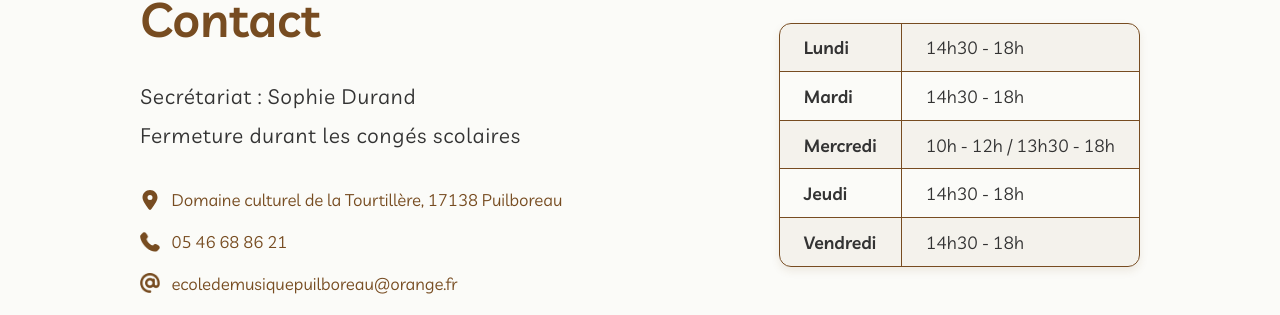
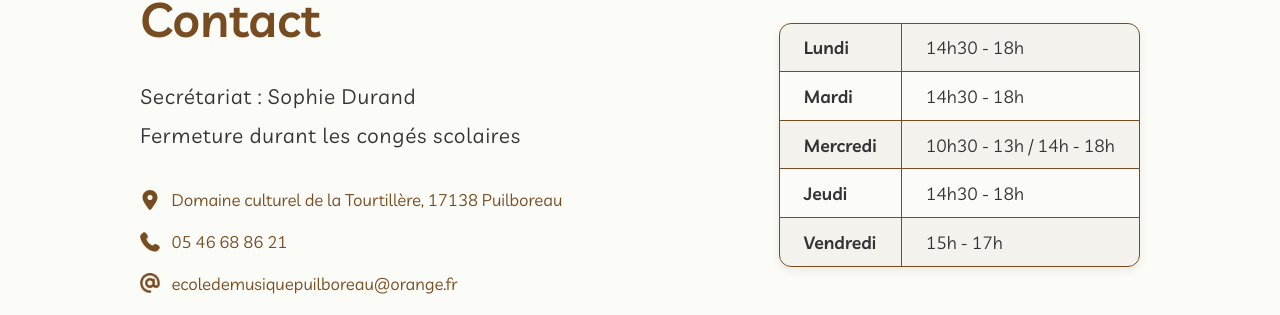
Before and after one commit to AlexBnd11/mille_et_une_notes, a React (Vite) app: page /contact in a window 1280 px wide. Shown: the part 461-776 px from the top of the page. Built offline with nearby package versions, Linux system fonts and the light colour scheme.

Commit message:
fichiers + horaires modif

```diff
--- a/src/pages/Association.jsx
+++ b/src/pages/Association.jsx
@@ -3,7 +3,7 @@ import Tourtillere2 from '../assets/tourtillere_2.jpg';
 import { useEffect } from 'react';
 import './Association.scss';
 import PageLayout from '../components/PageLayout';
-
+import ReglementInterieur from '../assets/reglement_interieur.pdf';
 export default function Association() {
     useEffect(() => {
         document.title = 'Association - Mille et une notes';
@@ -81,8 +81,8 @@ export default function Association() {
 
                 <h3>Ressources</h3>
                 <div className="association__content_3__ressources">
-                    <a href="">Dernier compte-rendu du CA</a>
-                    <a href="">Règlement intérieur</a>
+                    <a href="https://drive.google.com/drive/folders/1yQ0--jonVgEPLXqJcO4cI5w5_p-91w52?usp=sharing">Derniers comptes-rendus du CA</a>
+                    <a href={ReglementInterieur} target="_blank" rel="noopener noreferrer">Règlement intérieur</a>
                 </div>
             </div>
             </PageLayout>
--- a/src/pages/Contact.jsx
+++ b/src/pages/Contact.jsx
@@ -41,7 +41,7 @@ export default function Contact() {
                             </tr>
                             <tr>
                                 <td>Mercredi</td>
-                                <td>10h - 12h / 13h30 - 18h</td>
+                                <td>10h30 - 13h / 14h - 18h</td>
                             </tr>
                             <tr>
                                 <td>Jeudi</td>
@@ -49,7 +49,7 @@ export default function Contact() {
                             </tr>
                             <tr>
                                 <td>Vendredi</td>
-                                <td>14h30 - 18h</td>
+                                <td>15h - 17h</td>
                             </tr>
                         </tbody>
                     </table>
```
Also changed, not shown: 1 other file (tests, documents, lock files or other folders).
